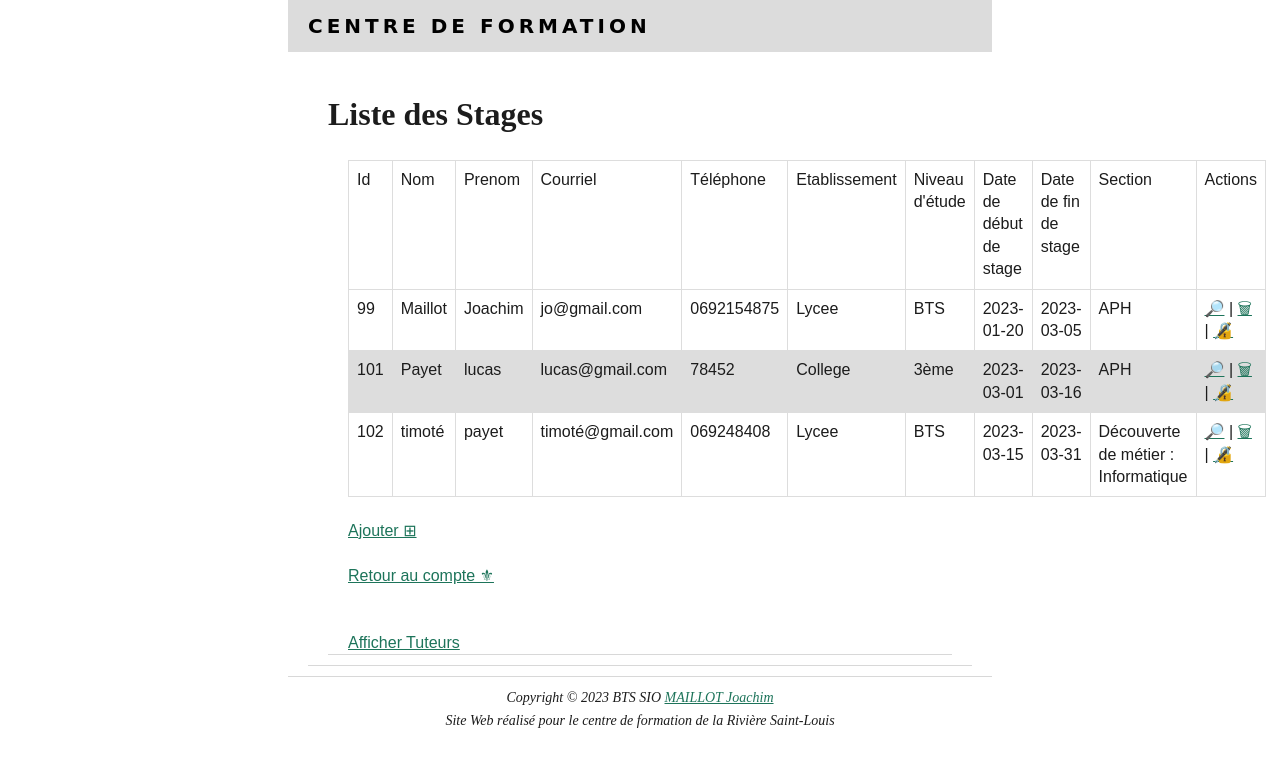
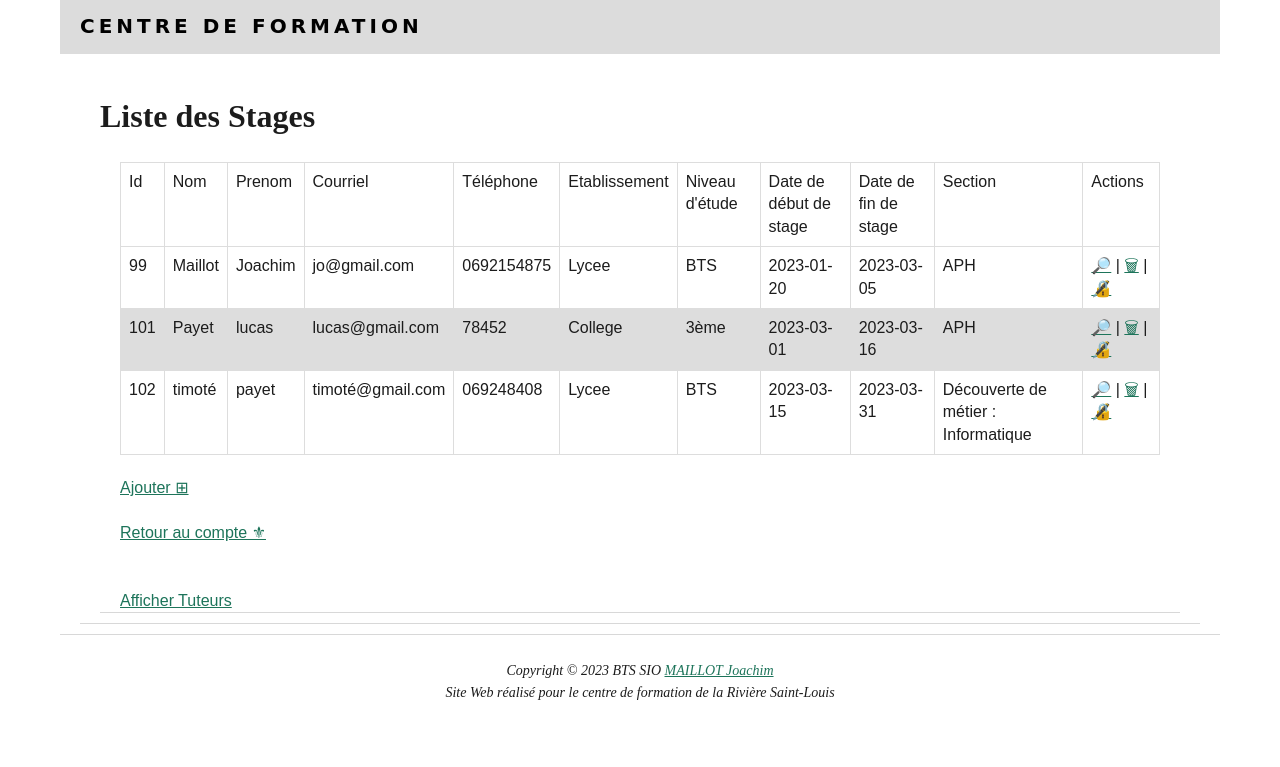
Before and after one commit to jojo97421/ProjetMaire, a PHP site: page / in a window 1280 px wide. Shown: the top 767 px of the page. Run offline with PHP 8.4, Linux system fonts and the light colour scheme; data comes from the database, SQL or seed files in the repository; some libraries are stand-ins or nearby versions.

Commit message:
Add files via upload

```diff
--- a/PHP_TP6_MVC/controleur/controleur.php
+++ b/PHP_TP6_MVC/controleur/controleur.php
@@ -124,9 +124,13 @@
                     break;
 
                     case 'Clientperso':
+                         $clients = $this->modeleClient->Cookie();
                          $clients = $this->modeleClient->getClientPerso();
-                         $clients = $this->modeleClient->Cookie();
                          include 'vue/vueClientperso.php';
+                         break;
+
+                    case 'supprimerPerso':
+                         $clients = $this->modeleClient->DeleteClientPerso($id);
                          break;
 
                     case 'accepter':
--- a/PHP_TP6_MVC/media/css/style.css
+++ b/PHP_TP6_MVC/media/css/style.css
@@ -1,5 +1,3 @@
-/* Style page Web */
-
 html, body, div, span, applet, object, iframe,
 h1, h2, h3, h4, h5, h6, p, blockquote, pre,
 a, abbr, acronym, address, big, cite, code,
@@ -20,30 +18,36 @@ time, mark, audio, video {
 	font: inherit;
 	vertical-align: baseline;
 }
-/* Remise à zéro du rôle d'affichage HTML5 pour les anciens navigateurs */
+
+/* Reset display role for HTML5 elements for older browsers */
 article, aside, details, figcaption, figure,
 footer, header, hgroup, menu, nav, section {
 	display: block;
 }
+
 body {
 	line-height: 1;
 }
+
 ol, ul {
 	list-style: none;
 }
+
 blockquote, q {
 	quotes: none;
 }
+
 blockquote:before, blockquote:after,
 q:before, q:after {
 	content: '';
 	content: none;
 }
 
-/* Mettre en évidence les insertions d'une manière ou d'une autre ! */
+/* Highlight insertions in some way */
 ins {
 	text-decoration: none;
 }
+
 del {
 	text-decoration: line-through;
 }
@@ -53,15 +57,14 @@ table {
 	border-spacing: 0;
 }
 
-/* Début de nos styles*/
+/* Our Styles */
 
 body {
-	font: 16px/1.4em 'PT Sans', sans-serif;;
+	font: 16px/1.4em 'PT Sans', sans-serif;
 	color: #1c1c1c;
 }
 
-p,
-ul {
+p, ul {
 	margin: 0 0 1.5em;
 }
 
@@ -83,7 +86,7 @@ h2 {
 	font-size: 32px;
 	line-height: 1.4em;
 	margin: 0 0 .4em;
-	font-weight: bolder;
+	font-weight: bold;
 }
 
 h3 {
@@ -92,39 +95,41 @@ h3 {
 	line-height: 1.0em;
 	margin: 0 0 .4em;
 	font-weight: bold;
-	color:green;
+	color: green;
 }
 
-/* Layout  : Mise en page*/
+/* Layout: Responsive layout */
 
 .wrapper {
 	position: relative;
-	width: 55%;
+	width: 100%;
+	max-width: 1200px;
 	margin: auto;
+	padding: 0 20px;
+	box-sizing: border-box;
 }
 
 article {
 	border-bottom: 1px solid #d8d8d8;
-	padding: 10px 20px 0 20px;
+	padding: 10px 20px 0;
 	margin: 10px 0;
 }
-
 
 /* Header */
 header {
 	background: #1c1c1c27;
 	padding: 15px 20px;
 }
+
 header:before,
 header:after {
-	content:"";
-	display:table;
+	content: "";
+	display: table;
 }
 
 header:after {
-	clear:both;
+	clear: both;
 }
-
 
 h1.logo a {
 	color: #000;
@@ -133,16 +138,16 @@ h1.logo a {
 	text-transform: uppercase;
 	font-size: 20px;
 	line-height: 22px;
-	float: left;
 	letter-spacing: 0.2em;
 }
 
-/* Contenu */
+/* Content */
 table {
-	font-family: arial, sans-serif;
+	font-family: Arial, sans-serif;
 	border-collapse: collapse;
 	width: 100%;
 }
+
 
 td, th {
 	border: 1px solid #dddddd;
@@ -158,12 +163,11 @@ table {
 	text-align: right;
 	}
 
-
-
 	/* Footer */
 	footer {
 	font-family: 'PT Serif', serif;
 	font-style: italic;
 	text-align: center;
 	font-size: 14px;
+	padding: 15px 20px;
 	}
--- a/PHP_TP6_MVC/modele/modeleClient.php
+++ b/PHP_TP6_MVC/modele/modeleClient.php
@@ -272,6 +272,16 @@ class modeleClient extends Database
 
     }
 
+    public function DeleteClientPerso($id)
+    {
+        $sql = "UPDATE demande SET lien = Null  WHERE id = ?;";
+        $rqt = $this->cnx->prepare($sql);
+        $rqt->execute(array($id));
+        $rqt->closeCursor(); // Ferme le curseur, permettant à la requête d'être de nouveau exécutée
+        header('Location: ../PHP_TP6_MVC/?action=affichertuteurs&val=');
+        exit();
+    }
+
     public function Accepter($id){
         $sql = "UPDATE demande SET accepter = 'Oui' WHERE id = ? ";
         $rqt = $this->cnx->prepare($sql);
--- a/PHP_TP6_MVC/vue/vueClientperso.php
+++ b/PHP_TP6_MVC/vue/vueClientperso.php
@@ -38,7 +38,7 @@ foreach ($clients as $cle => $ligne) {
     $contenu .= "<td>" . $client->getSection() . "</td>";
     $contenu .= "<td>
                         <a title='Détails' href='?action=accepter&val=" . $client->getId() . "'>&#x2705;</a>
-                        <a title='Supprimer' href='?action=supprimer&val=" . $client->getId() . "'>&#10060;</a>
+                        <a title='Supprimer' href='?action=supprimerPerso&val=" . $client->getId() . "'>&#10060;</a>
                     </td></tr>";
 }
 $contenu .= "</tbody></table>";
```
Lines whose indentation alone changed are shown as unchanged.
